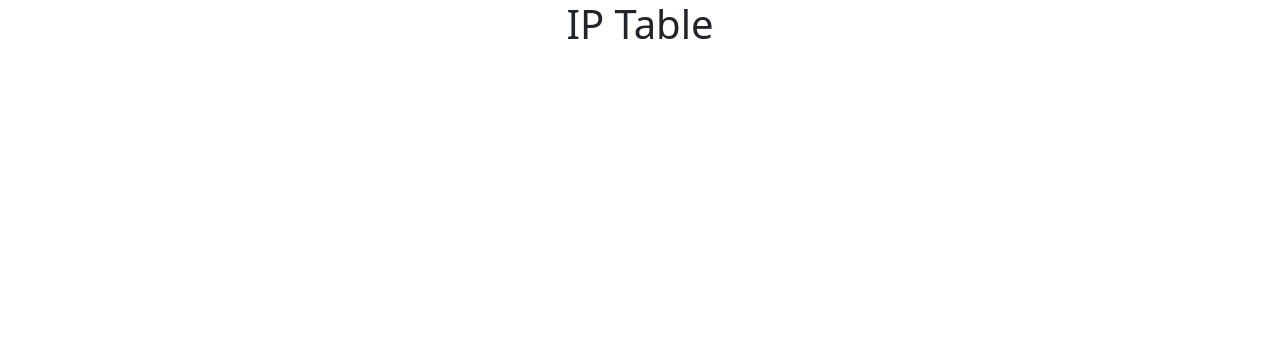
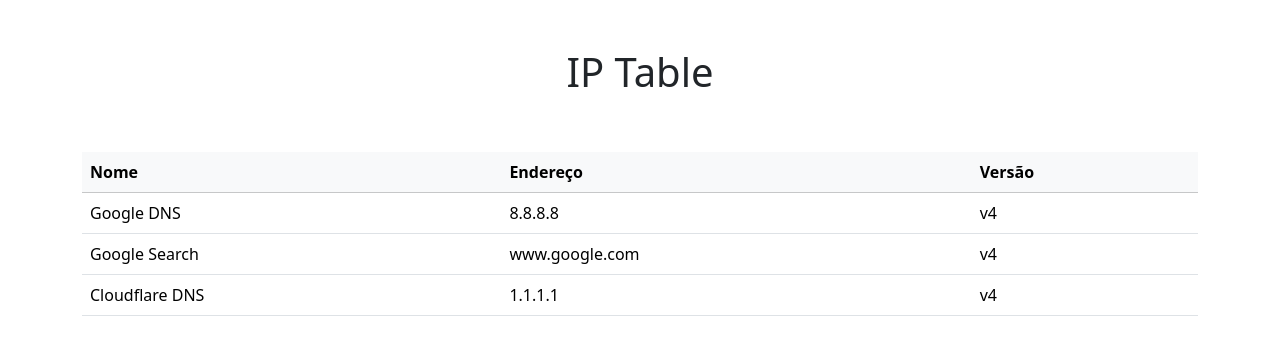
Before and after one commit to lucachaves/dw-2023-2, a website built with Vite: page exercises/web-script-iptable/host-app/index.html in a window 1280 px wide. Built offline with nearby package versions, Linux system fonts and the light colour scheme.

Commit message:
tabela de host

```diff
--- a/exercises/web-script-iptable/host-app/index.html
+++ b/exercises/web-script-iptable/host-app/index.html
@@ -6,8 +6,18 @@
     <title>Host App</title>
   </head>
   <body>
-    <div id="app">
-      <h1 class="text-center">IP Table</h1>
+    <div id="app" class="container">
+      <h1 class="text-center py-5">IP Table</h1>
+      <table class="table">
+        <thead class="table-light">
+          <tr>
+            <th scope="col">Nome</th>
+            <th scope="col">Endereço</th>
+            <th scope="col">Versão</th>
+          </tr>
+        </thead>
+        <tbody></tbody>
+      </table>
     </div>
     <script type="module" src="/js/main.js"></script>
   </body>
--- /dev/null
+++ b/exercises/web-script-iptable/host-app/js/components/HostTable.js
@@ -0,0 +1,17 @@
+export function HostTable(hosts) {
+  let rows = '';
+
+  for (const host of hosts) {
+    const row = `<tr>
+      <td>${host.name}</td>
+      <td>${host.address}</td>
+      <td>${host.version}</td>
+    </tr>`;
+
+    rows += row;
+  }
+
+  const tbody = document.querySelector('table tbody');
+
+  tbody.innerHTML = rows;
+}
--- /dev/null
+++ b/exercises/web-script-iptable/host-app/js/data.js
@@ -0,0 +1,17 @@
+export const hosts = [
+  {
+    name: 'Google DNS',
+    address: '8.8.8.8',
+    version: 'v4',
+  },
+  {
+    name: 'Google Search',
+    address: 'www.google.com',
+    version: 'v4',
+  },
+  {
+    name: 'Cloudflare DNS',
+    address: '1.1.1.1',
+    version: 'v4',
+  },
+];
--- a/exercises/web-script-iptable/host-app/js/main.js
+++ b/exercises/web-script-iptable/host-app/js/main.js
@@ -1,2 +1,7 @@
 import 'bootstrap';
+import { hosts } from './data';
+import { HostTable } from './components/HostTable';
+
 import 'bootstrap/dist/css/bootstrap.css';
+
+HostTable(hosts);
```
